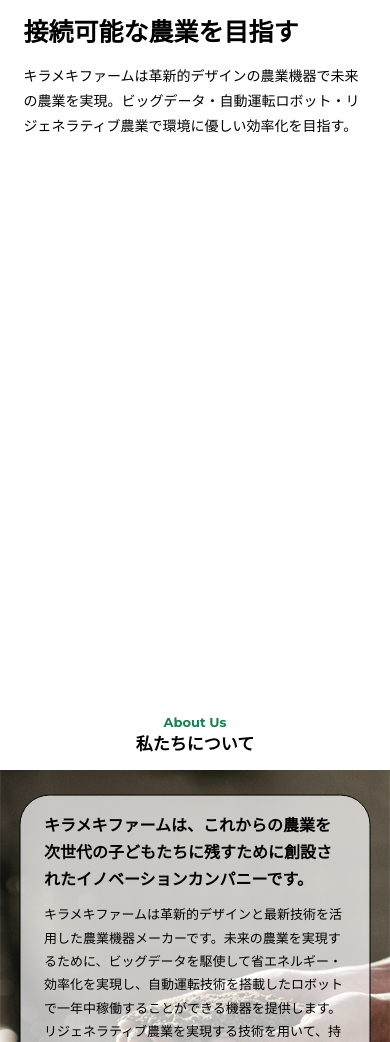
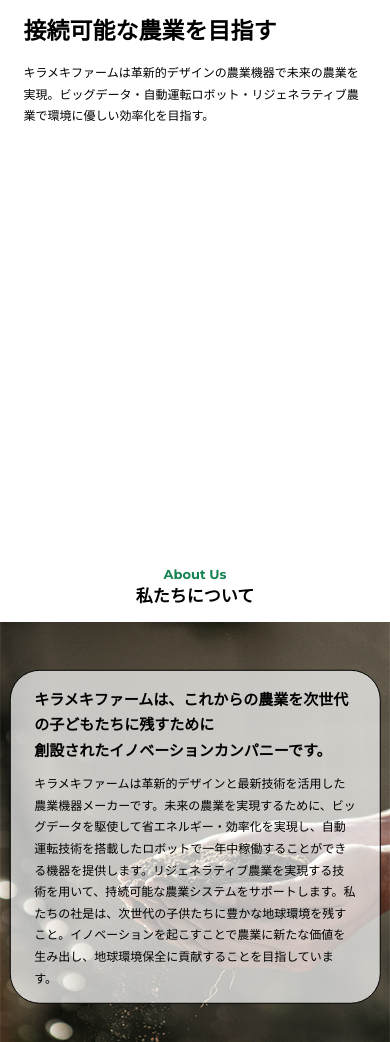
Before and after one commit to NaokoSugawara/lp4, a website: page index.html in a window 390 px wide. Shown: the part 58-1100 px from the top of the page. Drawn offline with nearby package versions, Linux system fonts and the light colour scheme.

Commit message:
fixed first page for sp

```diff
--- a/assets/style/style.css
+++ b/assets/style/style.css
@@ -157,17 +157,17 @@ header > ul li:nth-of-type(1) {
     .section__h1 {
         flex-direction: column;
         padding: 0 6%;
-        margin-bottom: 30px;
+        margin-bottom: 25px;
     }
     .section__h1 h1 {
         width: 100%;
-        font-size: 25px;
+        font-size: 23px;
         margin-bottom: 15px;
     }
     .section__h1 p {
         width: 100%;
         padding-left: 0;
-        font-size: 14px;
+        font-size: 12px;
     }
 }
 
@@ -204,7 +204,7 @@ main {
     }
     .main__bg {
         background-image: url("/assets/images/main_visual_sp.png");
-        height: 500px;
+        height: 370px;
     }
 }
 
@@ -337,7 +337,7 @@ main {
         border-radius: 0;
     }
     .dsc__txt {
-        width: 90%;
+        width: 95%;
         background-color: rgba(255, 255, 255, 0.7);
         border-radius: 30px;
         border: 1px solid black;
@@ -350,12 +350,12 @@ main {
         padding: 0 6%;
     }
     .dsc__txt p:nth-of-type(1) {
-        font-size: 16px;
+        font-size: 15px;
         padding-top: 15px;
         margin-bottom: 10px;
     }
     .dsc__txt p:nth-of-type(2){
-        font-size: 13px;
+        font-size: 12px;
         line-height: 1.8;
         padding-bottom: 15px;
     }
--- a/index.html
+++ b/index.html
@@ -69,7 +69,7 @@
             <div class="dsc__pic">
                 <img src="/assets/images/about_sp.png" alt="農地の背景">
                 <div class="dsc__txt">
-                    <p class="noto-sans-jp-bold">キラメキファームは、これからの農業を次世代の子どもたちに残すために創設されたイノベーションカンパニーです。</p>
+                    <p class="noto-sans-jp-bold">キラメキファームは、これからの農業を次世代の子どもたちに残すために<br>創設されたイノベーションカンパニーです。</p>
                     <p class="noto-sans-jp-regular">キラメキファームは革新的デザインと最新技術を活用した農業機器メーカーです。未来の農業を実現するために、ビッグデータを駆使して省エネルギー・効率化を実現し、自動運転技術を搭載したロボットで一年中稼働することができる機器を提供します。リジェネラティブ農業を実現する技術を用いて、持続可能な農業システムをサポートします。私たちの社是は、次世代の子供たちに豊かな地球環境を残すこと。イノベーションを起こすことで農業に新たな価値を生み出し、地球環境保全に貢献することを目指しています。</p>
                 </div>
             </div>
```
